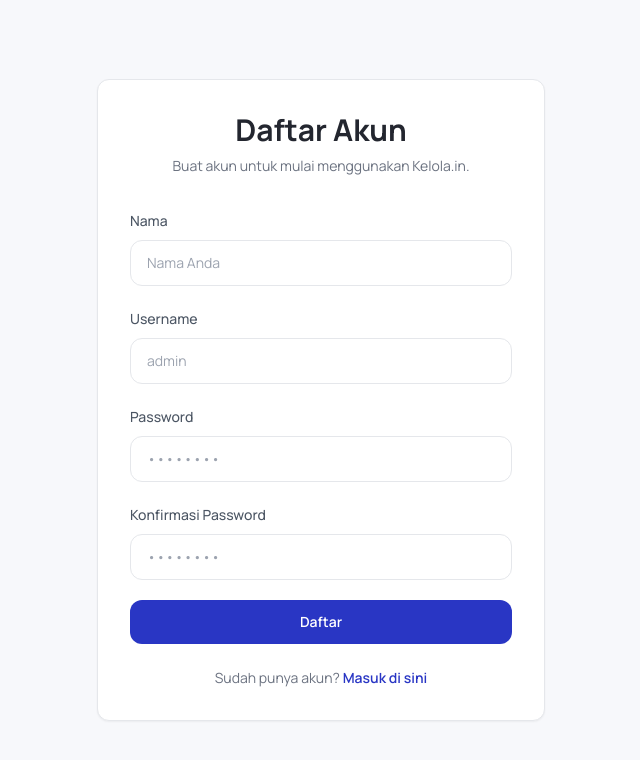
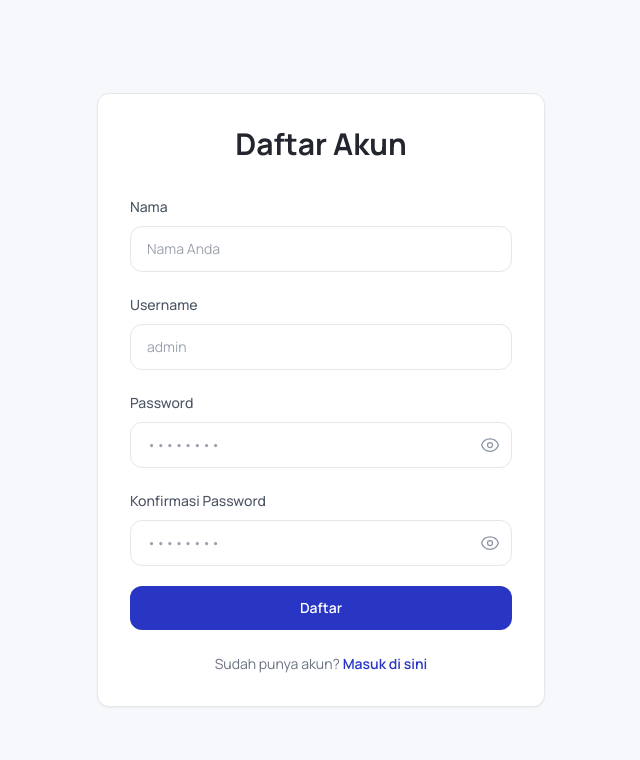
Before and after one commit to Bitodette/kelolain-dicoding, a React (Vite) app in the folder frontend/: page /register in a window 1280 px wide. Shown: the top 760 px of the page, without its empty margins (319-959 px from the left). Built offline with nearby package versions, Linux system fonts and the light colour scheme; no server answers.

Commit message:
feat: add password visibility toggle on login/register, remove chart legend

```diff
--- a/frontend/src/pages/Dashboard.jsx
+++ b/frontend/src/pages/Dashboard.jsx
@@ -223,9 +223,6 @@ export default function Dashboard() {
                             <p className="text-base font-semibold text-[#23262F]">Tren Pendapatan</p>
                             <p className="text-xs text-[#6B7280] mt-1">Omzet vs Keuntungan berdasarkan filter</p>
                         </div>
-                        <div className="flex flex-col sm:flex-row items-center gap-2">
-                            <span className="flex items-center gap-2 text-[10px] text-[#6B7280]"><span className="w-3 h-0.5 bg-[#6554D8] rounded-sm block" />Aktual</span>
-                        </div>
                     </div>
 
                     <div className="mb-2 flex items-center justify-between text-xs text-gray-500 md:hidden">
--- a/frontend/src/pages/Keuangan.jsx
+++ b/frontend/src/pages/Keuangan.jsx
@@ -475,9 +475,6 @@ export default function Keuangan() {
                 <div className="lg:col-span-2 p-4 border-2 border-[#E6E8EC] rounded-xl bg-white flex flex-col">
                     <div className="flex items-center justify-between mb-4">
                         <p className="text-sm font-semibold text-[#23262F]">Tren Keuangan & Prediksi</p>
-                        <div className="flex items-center gap-2">
-                            <span className="flex items-center gap-1 text-[10px] text-[#6B7280]"><div className="w-2 h-0.5 bg-[#2936C4]"></div> Aktual</span>
-                        </div>
                     </div>
                     <div className="h-72 w-full">
                         {isFinanceLoading ? (
--- a/frontend/src/pages/Login.jsx
+++ b/frontend/src/pages/Login.jsx
@@ -2,10 +2,12 @@ import { useState } from 'react';
 import { Link, useNavigate } from 'react-router-dom';
 import axios from 'axios';
 import { API_BASE } from '../utils/api';
+import { EyeIcon, EyeSlashIcon } from '@heroicons/react/24/outline';
 
 export default function Login({ onLogin }) {
   const [username, setUsername] = useState('');
   const [password, setPassword] = useState('');
+  const [showPassword, setShowPassword] = useState(false);
   const [rememberMe, setRememberMe] = useState(true);
   const [error, setError] = useState(null);
   const [isSubmitting, setIsSubmitting] = useState(false);
@@ -38,8 +40,7 @@ export default function Login({ onLogin }) {
     <div className="min-h-screen flex items-center justify-center bg-[#F7F8FB] px-4 py-12">
       <div className="w-full max-w-md bg-white rounded-xl border border-gray-200 shadow-sm p-8">
         <div className="mb-8 text-center">
-          <h1 className="text-3xl font-bold text-[#23262F]">Masuk ke Kelola.in</h1>
-          <p className="mt-2 text-sm text-[#6B7280]">Silakan masuk untuk melanjutkan manajemen toko Anda.</p>
+          <h1 className="text-3xl font-bold text-[#23262F]">Login</h1>
         </div>
 
         {error && (
@@ -55,7 +56,7 @@ export default function Login({ onLogin }) {
               value={username}
               onChange={(event) => setUsername(event.target.value)}
               className="mt-2 w-full rounded-xl border border-gray-200 bg-white px-4 py-3 text-sm text-[#111827] outline-none transition-shadow focus:border-[#2936C4] focus:shadow-sm"
-              placeholder="admin"
+              placeholder="username"
               autoComplete="username"
               spellCheck="false"
             />
@@ -63,14 +64,23 @@ export default function Login({ onLogin }) {
 
           <label className="block">
             <span className="text-sm font-medium text-[#4B5563]">Password</span>
+            <div className="relative mt-2">
               <input
-              type="password"
+                type={showPassword ? 'text' : 'password'}
                 value={password}
                 onChange={(event) => setPassword(event.target.value)}
-              className="mt-2 w-full rounded-xl border border-gray-200 bg-white px-4 py-3 text-sm text-[#111827] outline-none transition-shadow focus:border-[#2936C4] focus:shadow-sm"
+                className="w-full rounded-xl border border-gray-200 bg-white px-4 py-3 pr-11 text-sm text-[#111827] outline-none transition-shadow focus:border-[#2936C4] focus:shadow-sm"
                 placeholder="••••••••"
                 autoComplete="current-password"
               />
+              <button
+                type="button"
+                onClick={() => setShowPassword(!showPassword)}
+                className="absolute right-3 top-1/2 -translate-y-1/2 text-[#8B95A7] hover:text-[#23262F]"
+              >
+                {showPassword ? <EyeSlashIcon className="w-5 h-5" /> : <EyeIcon className="w-5 h-5" />}
+              </button>
+            </div>
           </label>
 
           <label className="flex items-center gap-2 text-sm text-[#4B5563]">
--- a/frontend/src/pages/Register.jsx
+++ b/frontend/src/pages/Register.jsx
@@ -2,12 +2,15 @@ import { useState } from 'react';
 import { Link, useNavigate } from 'react-router-dom';
 import axios from 'axios';
 import { API_BASE } from '../utils/api';
+import { EyeIcon, EyeSlashIcon } from '@heroicons/react/24/outline';
 
 export default function Register({ onLogin }) {
   const [name, setName] = useState('');
   const [username, setUsername] = useState('');
   const [password, setPassword] = useState('');
   const [confirmPassword, setConfirmPassword] = useState('');
+  const [showPassword, setShowPassword] = useState(false);
+  const [showConfirm, setShowConfirm] = useState(false);
   const [error, setError] = useState(null);
   const [isSubmitting, setIsSubmitting] = useState(false);
   const navigate = useNavigate();
@@ -46,7 +49,6 @@ export default function Register({ onLogin }) {
       <div className="w-full max-w-md bg-white rounded-xl border border-gray-200 shadow-sm p-8">
         <div className="mb-8 text-center">
           <h1 className="text-3xl font-bold text-[#23262F]">Daftar Akun</h1>
-          <p className="mt-2 text-sm text-[#6B7280]">Buat akun untuk mulai menggunakan Kelola.in.</p>
         </div>
 
         {error && (
@@ -82,26 +84,44 @@ export default function Register({ onLogin }) {
 
           <label className="block">
             <span className="text-sm font-medium text-[#4B5563]">Password</span>
+            <div className="relative mt-2">
               <input
-              type="password"
+                type={showPassword ? 'text' : 'password'}
                 value={password}
                 onChange={(event) => setPassword(event.target.value)}
-              className="mt-2 w-full rounded-xl border border-gray-200 bg-white px-4 py-3 text-sm text-[#111827] outline-none transition-shadow focus:border-[#2936C4] focus:shadow-sm"
+                className="w-full rounded-xl border border-gray-200 bg-white px-4 py-3 pr-11 text-sm text-[#111827] outline-none transition-shadow focus:border-[#2936C4] focus:shadow-sm"
                 placeholder="••••••••"
                 autoComplete="new-password"
               />
+              <button
+                type="button"
+                onClick={() => setShowPassword(!showPassword)}
+                className="absolute right-3 top-1/2 -translate-y-1/2 text-[#8B95A7] hover:text-[#23262F]"
+              >
+                {showPassword ? <EyeSlashIcon className="w-5 h-5" /> : <EyeIcon className="w-5 h-5" />}
+              </button>
+            </div>
           </label>
 
           <label className="block">
             <span className="text-sm font-medium text-[#4B5563]">Konfirmasi Password</span>
+            <div className="relative mt-2">
               <input
-              type="password"
+                type={showConfirm ? 'text' : 'password'}
                 value={confirmPassword}
                 onChange={(event) => setConfirmPassword(event.target.value)}
-              className="mt-2 w-full rounded-xl border border-gray-200 bg-white px-4 py-3 text-sm text-[#111827] outline-none transition-shadow focus:border-[#2936C4] focus:shadow-sm"
+                className="w-full rounded-xl border border-gray-200 bg-white px-4 py-3 pr-11 text-sm text-[#111827] outline-none transition-shadow focus:border-[#2936C4] focus:shadow-sm"
                 placeholder="••••••••"
                 autoComplete="new-password"
               />
+              <button
+                type="button"
+                onClick={() => setShowConfirm(!showConfirm)}
+                className="absolute right-3 top-1/2 -translate-y-1/2 text-[#8B95A7] hover:text-[#23262F]"
+              >
+                {showConfirm ? <EyeSlashIcon className="w-5 h-5" /> : <EyeIcon className="w-5 h-5" />}
+              </button>
+            </div>
           </label>
 
           <button
```
Lines whose indentation alone changed are shown as unchanged.
